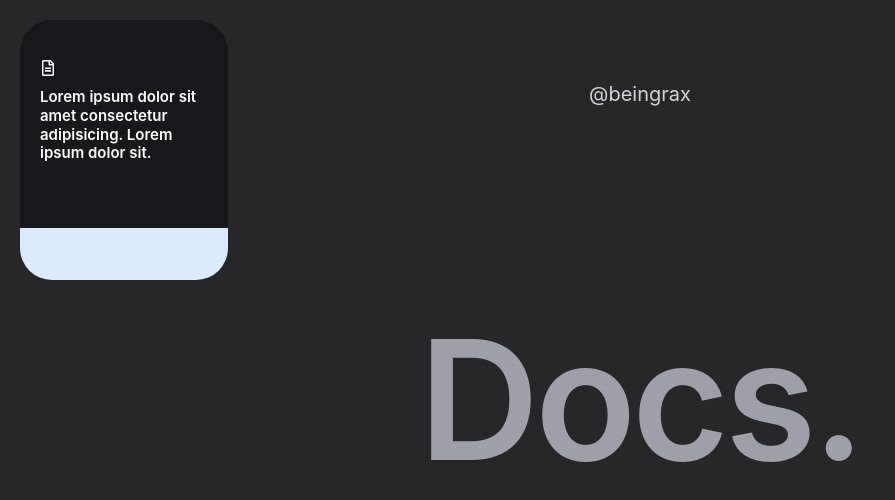
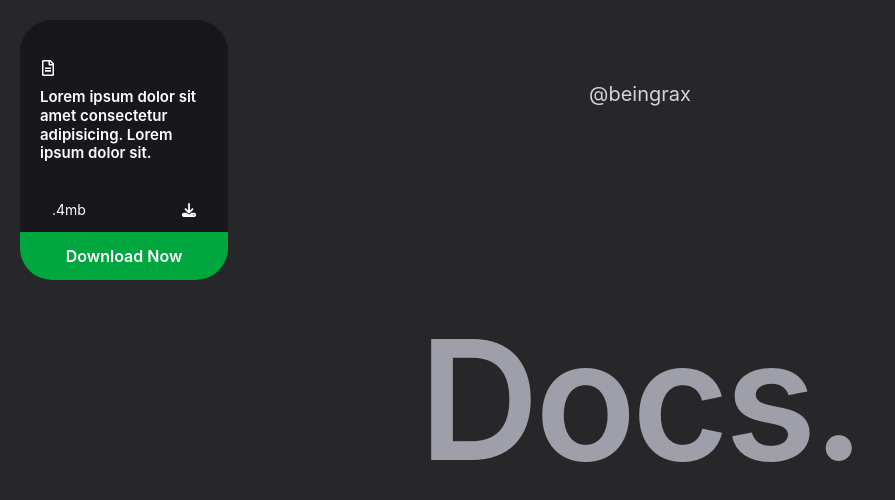
Before and after one commit to Rajaryan99/Docs-mini-app-react-framer-motion, a React (Vite) app: page / in a window 1280 px wide. Shown: the top 500 px of the page, without its empty margins (0-895 px from the left). Built offline with nearby package versions, Linux system fonts and the light colour scheme.

Commit message:
added card functionality

```diff
--- a/src/components/Card.jsx
+++ b/src/components/Card.jsx
@@ -1,5 +1,7 @@
 import React from 'react'
 import { FaRegFileAlt } from "react-icons/fa";
+import { FaDownload } from "react-icons/fa6";
+
 
 
 export default function Card() {
@@ -8,7 +10,15 @@ export default function Card() {
           <div className=' relative overflow-hidden w-52 h-65 py-10 px-5 text-white  rounded-4xl  bg-zinc-900/90'>
               <FaRegFileAlt />
               <p className='mt-3  text-[15px] font-semibold leading-tight'>Lorem ipsum dolor sit amet consectetur adipisicing. Lorem ipsum dolor sit.</p>
-              <div className='footer absolute w-60 left-0 bottom-0 h-13 bg-blue-100'>
+              <div className='footer absolute w-full left-0 bottom-0 '>
+
+                  <div className='flex justify-between items-center px-8 text-sm mb-3'>
+                      <h5>.4mb</h5>
+                      <FaDownload/>
+                  </div>
+                  <div className='tag left-0 w-full py-3 flex justify-center items-center bg-green-600'>
+                      <h3 className='font-semibold text-md'>Download Now</h3>
+                  </div>
 
               </div>
 
```
